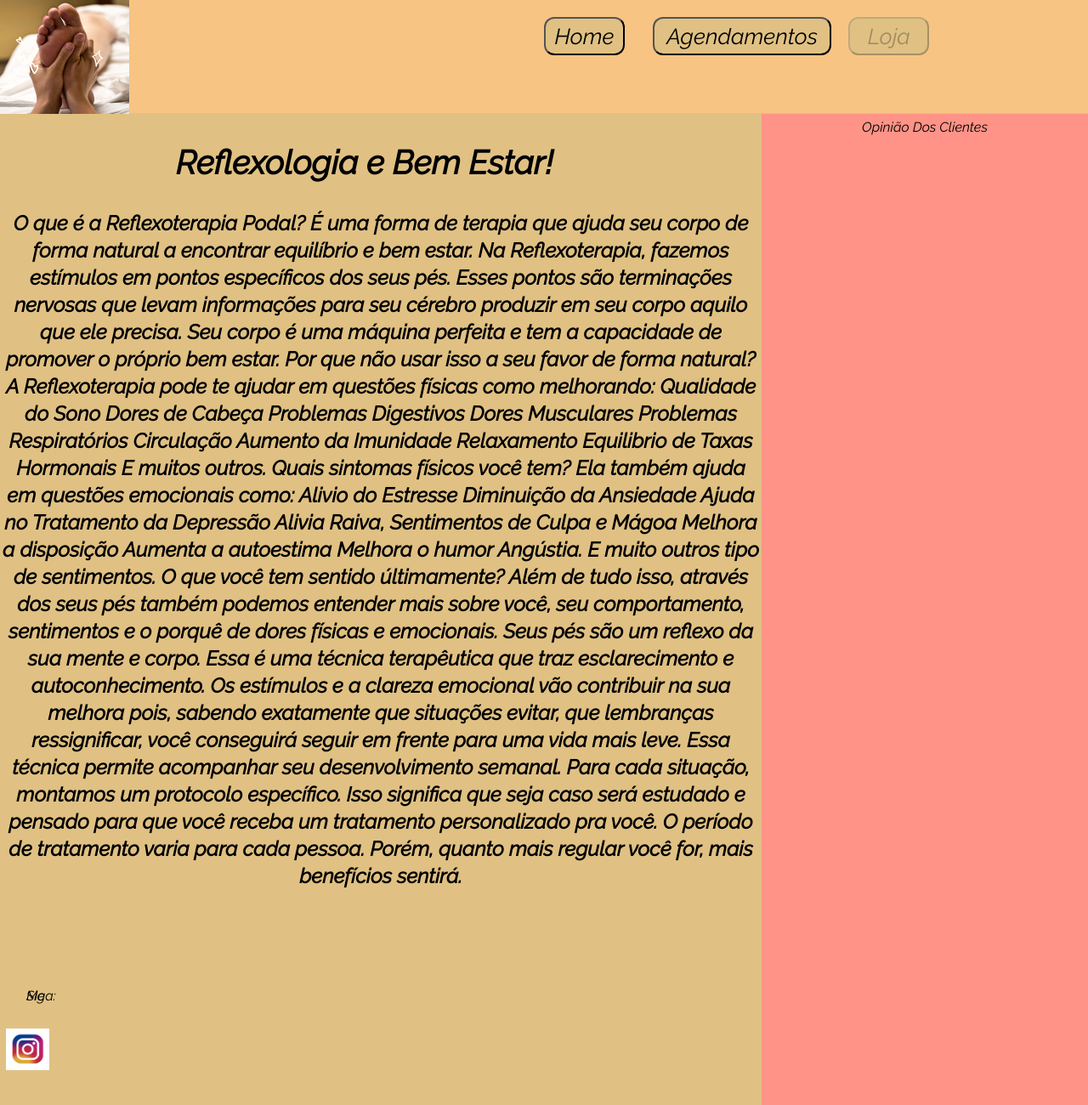
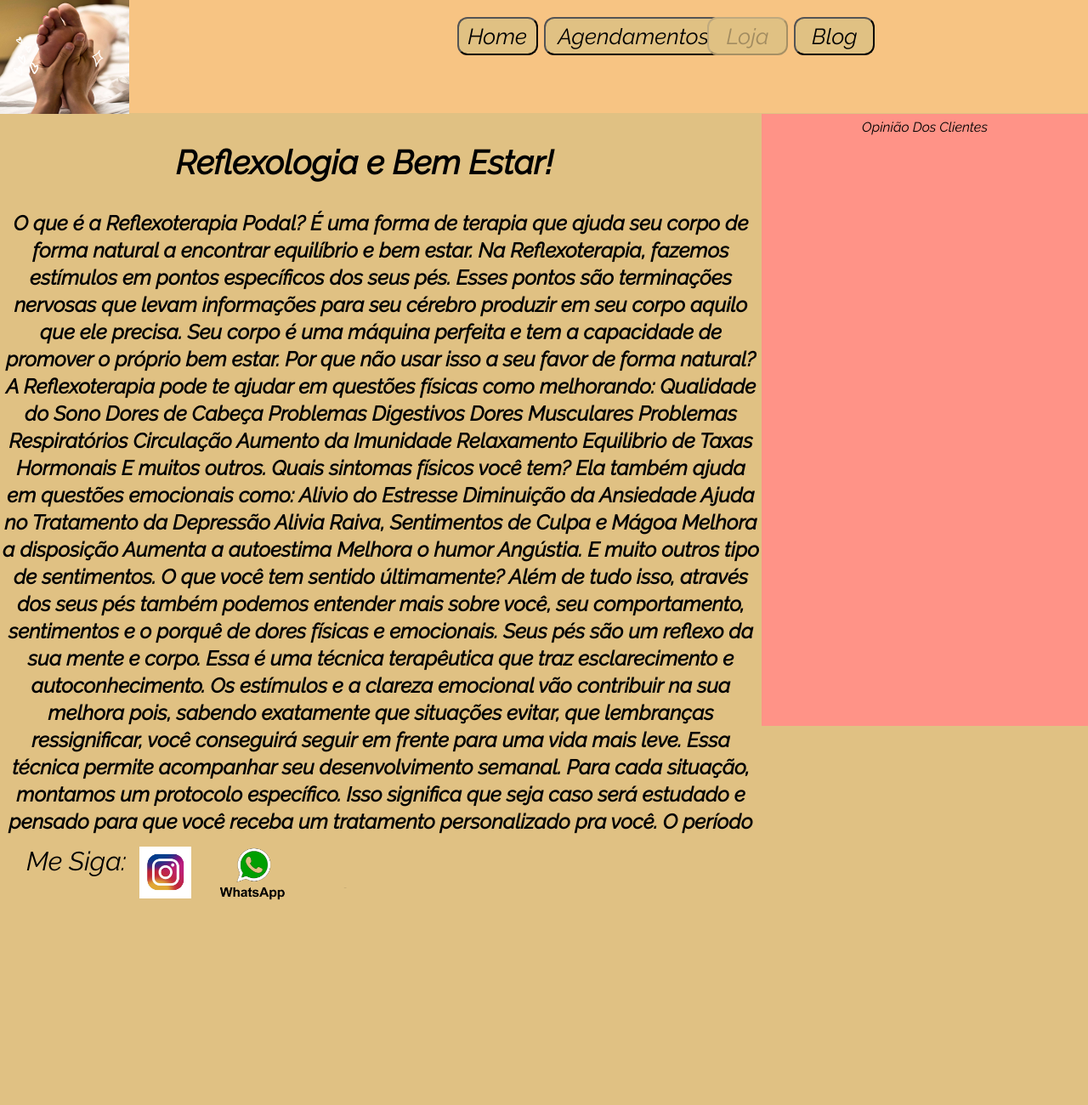
Before and after one commit to Marcelo-Menchinelli/HTML, a plain HTML site: page ProjetoReflexologiaLoyde/Index.html in a window 1280 px wide. Shown: the top 1300 px of the page at 85% size. After the commit the page ends 1060 px from the top, so only its background shows below. Drawn offline with Linux system fonts and the light colour scheme; a web font is replaced by a local one.

Commit message:
Alteração da barra de contatos no final da pagina.

```diff
--- a/ProjetoReflexologiaLoyde/Index.html
+++ b/ProjetoReflexologiaLoyde/Index.html
@@ -22,6 +22,7 @@
         <button class="Home">Home</button>
         <button class="Agendamentos">Agendamentos</button>
         <button disabled class="Loja">Loja</button>
+        <button class="Blog">Blog</button>
     </nav>
     <main>
         <article>
@@ -76,6 +77,7 @@
             <p class="p_nav">Me Siga:<img class="Img_Insta" src="./../ProjetoReflexologiaLoyde/Imagens/instagram.jpg"
                     alt="Instagram">
                 <img class="Img_Insta" src="./../ProjetoReflexologiaLoyde/Imagens/instagram.jpg" alt="Instagram">
+                <img class="Whatsapp" src="./../ProjetoReflexologiaLoyde/Imagens/Contorno-Whatsapp-PNG.png" alt="Whatsapp">
             </p>
         </nav>
     </footer>
--- a/ProjetoReflexologiaLoyde/indexreflexo.css
+++ b/ProjetoReflexologiaLoyde/indexreflexo.css
@@ -34,7 +34,7 @@ header {
     font-weight: 406px;
     font-size: 30px;
     top: 20px;
-    left: 50%;
+    left: 42%;
     border-radius: 12px;
     font-size: 26px;
     line-height: 0;
@@ -51,7 +51,7 @@ header {
     font-weight: 406px;
     font-size: 30px;
     top: 20px;
-    left: 60%;
+    left: 50%;
     border-radius: 12px;
     font-size: 26px;
     line-height: 0;
@@ -67,7 +67,22 @@ header {
     font-weight: 406px;
     font-size: 30px;
     top: 20px;
-    left: 78%;
+    left: 65%;
+    border-radius: 12px;
+    font-size: 26px;
+    line-height: 0;
+    text-align: center;
+}
+.Blog {
+    display: inline-block;
+    position: absolute;
+    width: 95px;
+    height: 45px;
+    font-style: normal;
+    font-weight: 406px;
+    font-size: 30px;
+    top: 20px;
+    left: 73%;
     border-radius: 12px;
     font-size: 26px;
     line-height: 0;
@@ -106,7 +121,7 @@ header {
     width: 30%;
     text-align: center;
     line-height: 32px;
-    height: 170%;
+    height: 720px;
 }
 
 .nav{
@@ -117,27 +132,37 @@ header {
     margin-right:0 ;
     margin-bottom: 0;
     margin-left: 0;
+    width: 100%;
 }
 
 .p_nav {
-    display: block;
+    display: inline-block;
     position: absolute;
     margin-top: 100%;
     margin-left: 0px;
-    width: 70%;
-    margin-top: 1008px;
+    width: 178%;
+    margin-top: 849px;
     width: 100%;
     line-height: 0px;
-    height: 0;
+    height: 100%;
     padding: 31px;
+    font-size: 31px;
 }
+
 .Img_Insta {
-    display: block;
+    display: inline-block;
     position: absolute;
-    left: 0;
-    top: 5%;
-    width: 51.3px;
-    height: 49px;
-    margin-top: 106%;
+    left:23px;
+    width: 61px;
+    margin-top: -17px;
     margin-left: 11%;
 }
+
+.Whatsapp {
+    display: inline-block;
+    position: absolute;
+    left: 115px;
+    width: 82px;
+    margin-top: -17px;
+    margin-left: 11%;
+}
```
